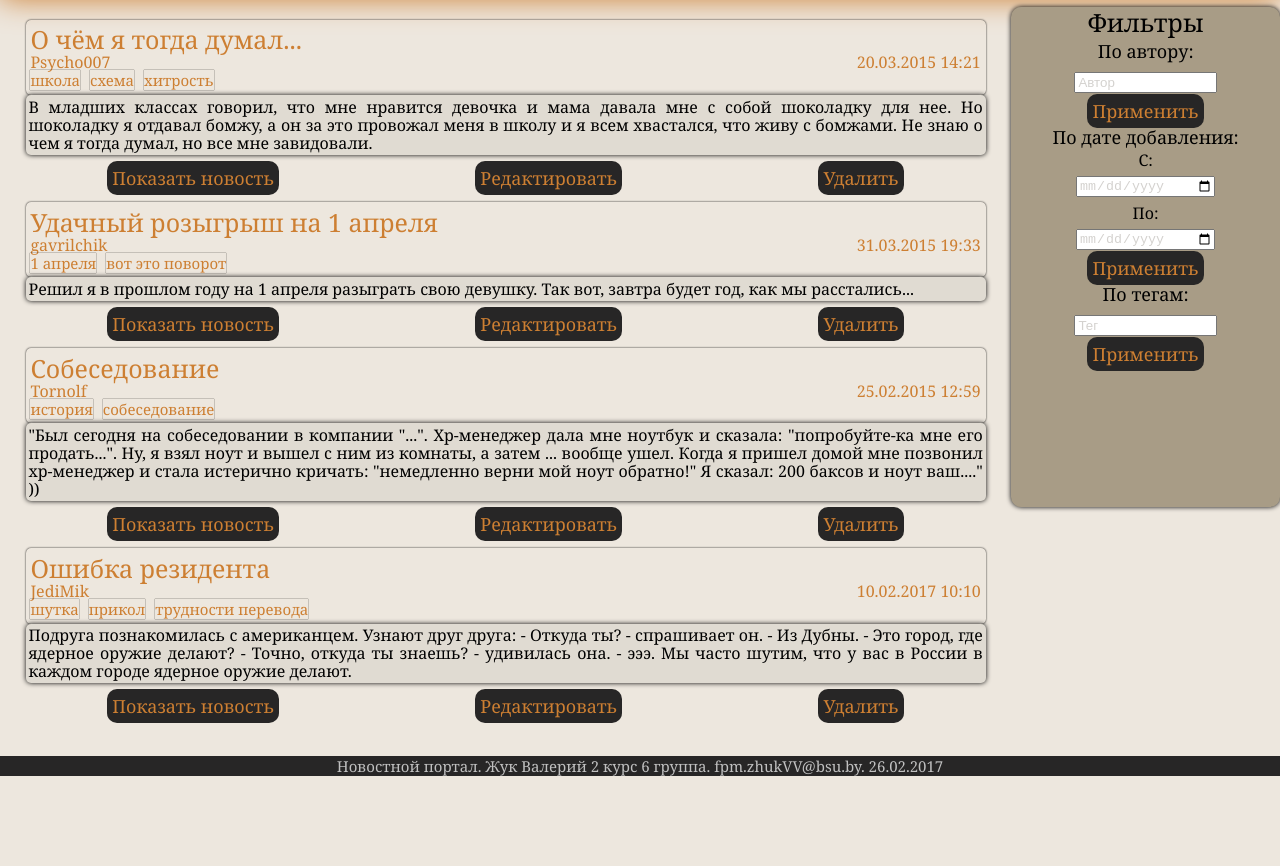
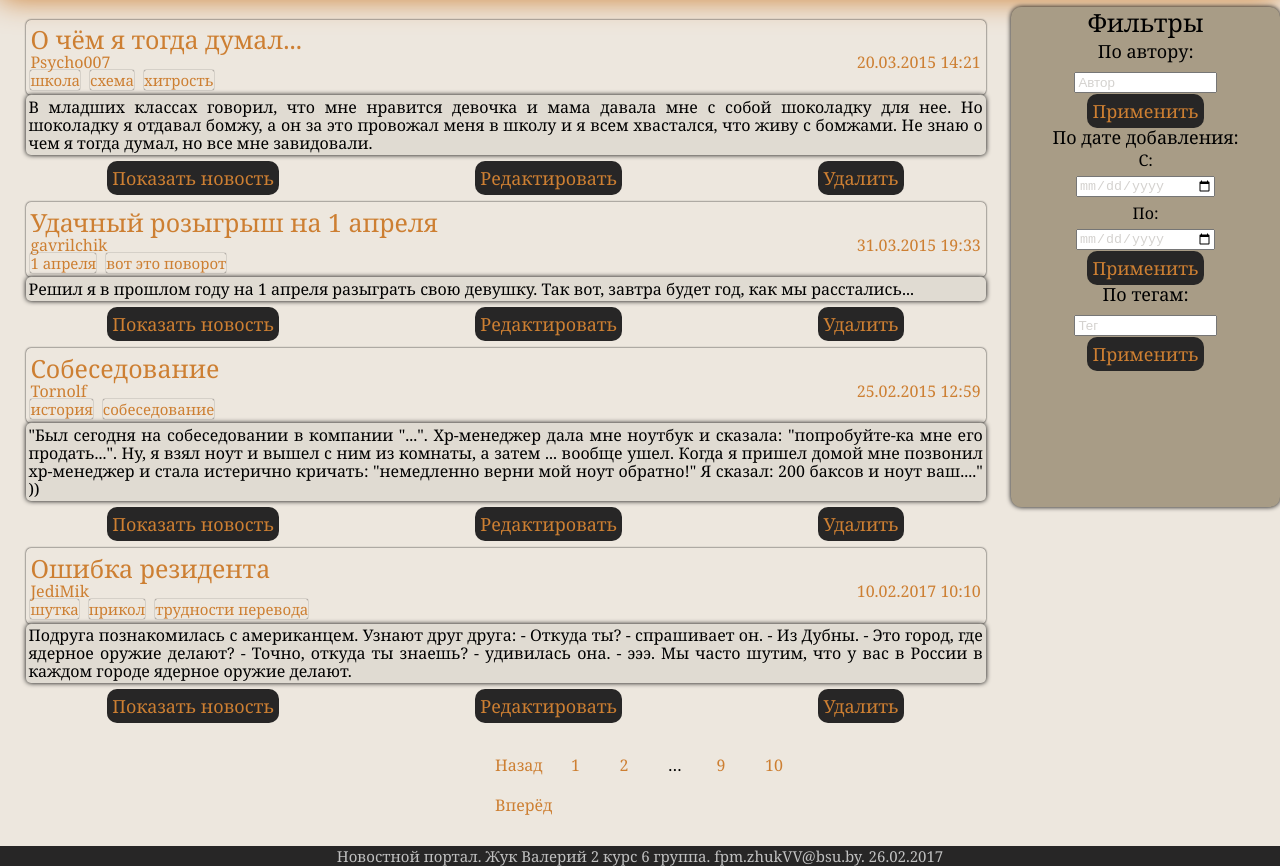
Before and after one commit to TTOJlTOPA/GitTest, a plain HTML site: page UI/index.html in a window 1280 px wide. Shown: the part 46-912 px from the top of the page. Before the commit the page ends 822 px from the top, so only its background shows below. Drawn offline with Linux system fonts and the light colour scheme.

Commit message:
added paginator

```diff
--- a/UI/index.html
+++ b/UI/index.html
@@ -105,6 +105,15 @@
             <a class="confirmFilter" href="#">Применить</a>
         </div>
     </div>
+    <div class="paginator">
+        <a href="#">Назад</a>
+        <a href="#">1</a>
+        <a href="#">2</a>
+        <span>&hellip;</span>
+        <a href="#">9</a>
+        <a href="#">10</a>
+        <a href="#">Вперёд</a>
+    </div>
     <footer>Новостной портал. Жук Валерий 2 курс 6 группа. fpm.zhukVV@bsu.by. 26.02.2017</footer>
 </body>
 </html>
--- a/UI/styles.css
+++ b/UI/styles.css
@@ -139,6 +139,7 @@ div#news a:hover {
 .tags {
     width: 100%;
     margin-right: 10px;
+    border-radius: 2px;
     font: 15px/20px Georgia, sans-serif;
     box-shadow: 0 0 1px #000000;
 }
@@ -220,6 +221,21 @@ div#tagsFilter input {
     background-color: #272626;
 }
 
+/* Paginator */
+.paginator {
+    width: 300px;
+    padding: 10px;
+    margin: auto;
+}
+
+.paginator a,
+.paginator span {
+    display: inline-block;
+    height: 40px;
+    min-width: 20px;
+    padding: 0px 5px;
+}
+
 /* Footer */
 footer {
     clear: both;
```
